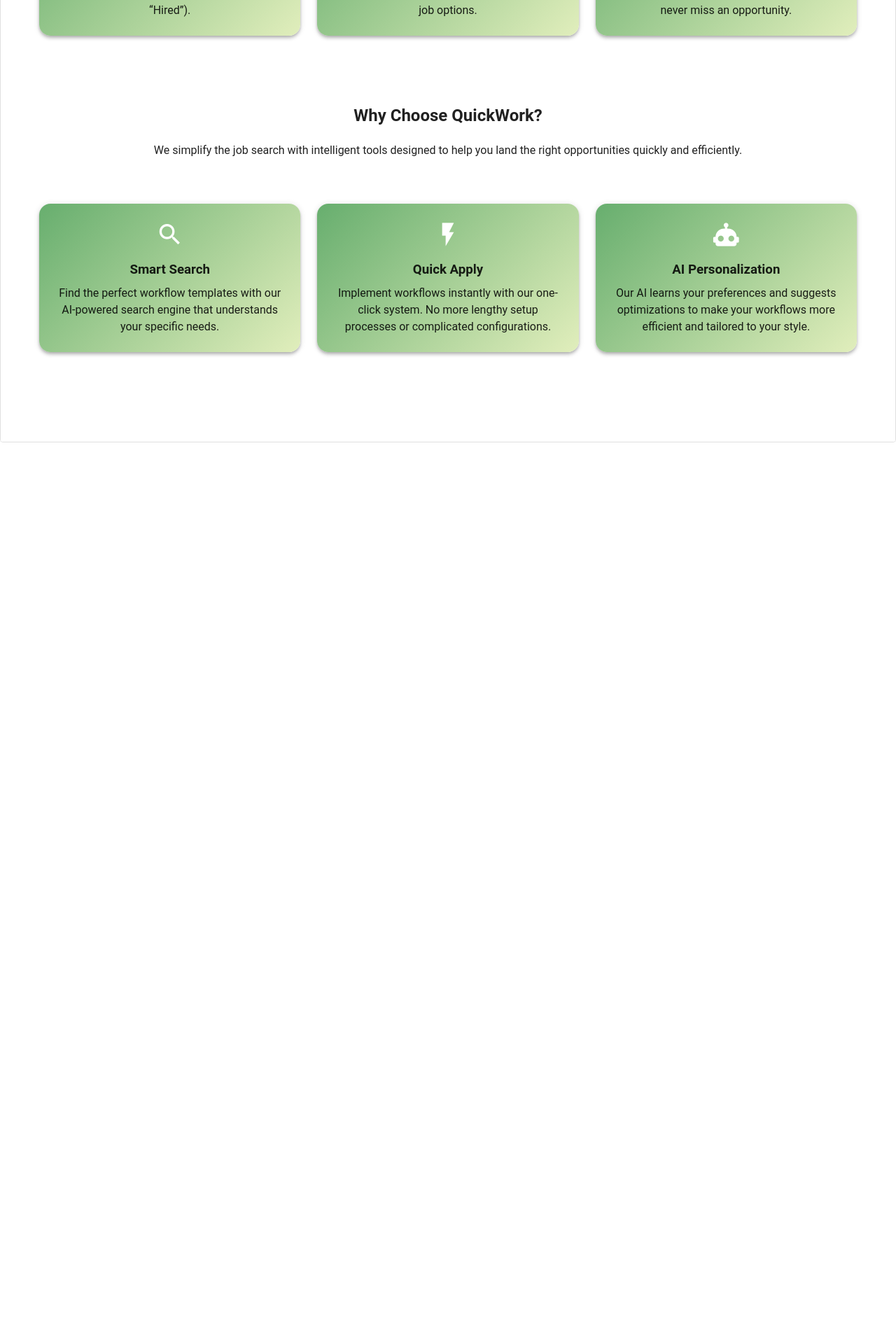
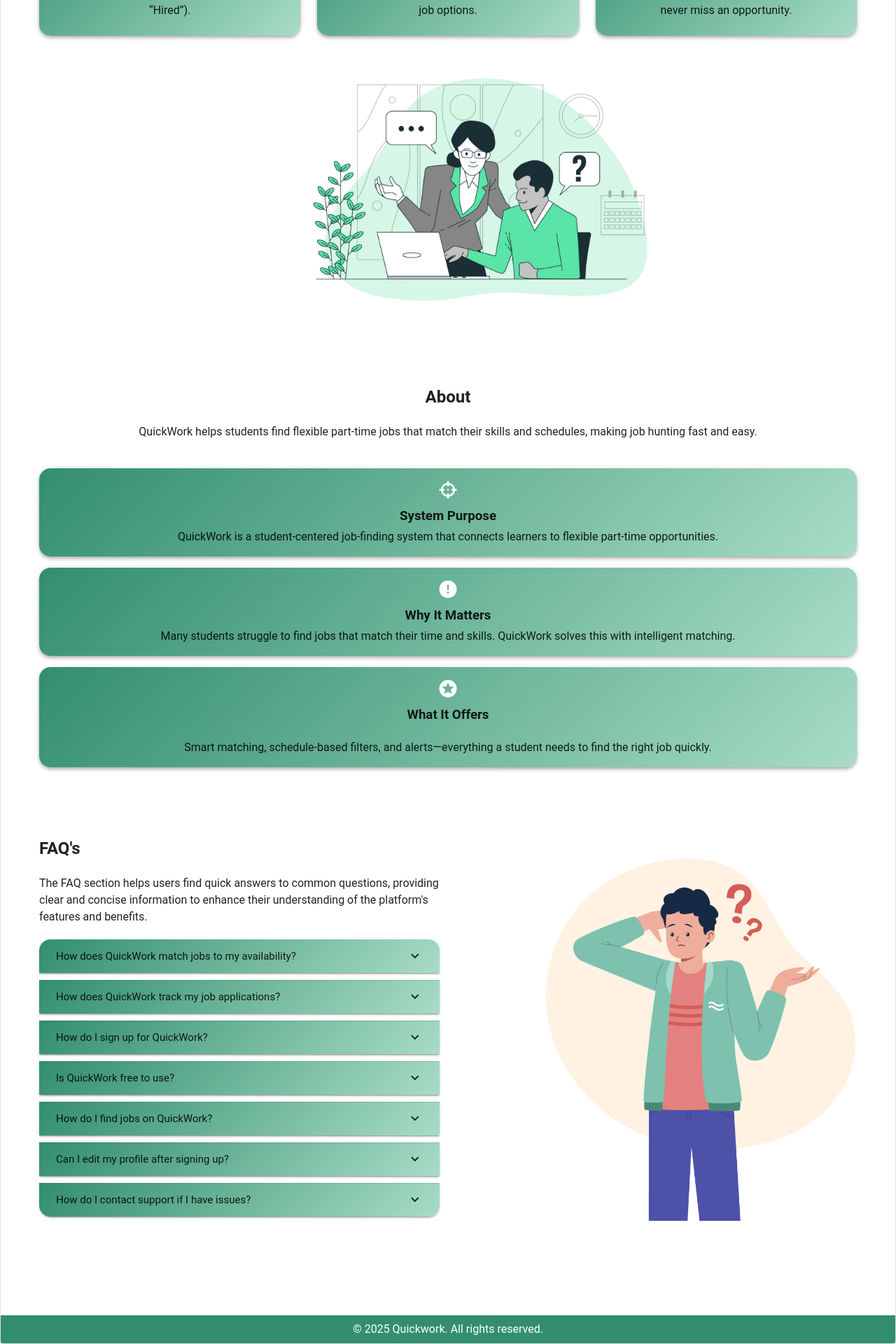
Before and after one commit to ianglenncurilan/web-quickwork, a Vue app: page / in a window 1280 px wide. Shown: the part 1422-3342 px from the top of the page at 70% size. Before the commit the page ends 2054 px from the top, so only its background shows below. Built offline with nearby package versions, Linux system fonts and the light colour scheme.

Commit message:
Home/Feature/About/FAQ done

```diff
--- a/src/views/pages/HomeView.vue
+++ b/src/views/pages/HomeView.vue
@@ -40,7 +40,7 @@ function scrollToSection(id) {
       </v-app-bar>
 
 
-      <!-- Main Content -->
+      <!-- Home Section -->
       <v-container fluid>
         <v-container>
           <v-row align="center" justify="center" id="home" style="height: 100vh">
@@ -82,7 +82,7 @@ function scrollToSection(id) {
               <v-card
                 class="pa-6"
                 elevation="4"
-                style="background: linear-gradient(135deg, #67ae6e, #e1eebc); border-radius: 16px"
+                style="background: linear-gradient(135deg, #328e6e, #a8dcc6); border-radius: 16px"
               >
               <v-icon size="40" color="white">mdi-account-search</v-icon>
                 <h3 class="white--text mt-4 mb-2">Smart Job Matching</h3>
@@ -97,7 +97,7 @@ function scrollToSection(id) {
               <v-card
                 class="pa-6"
                 elevation="4"
-                style="background: linear-gradient(135deg, #67ae6e, #e1eebc); border-radius: 16px"
+                style="background: linear-gradient(135deg, #328e6e, #a8dcc6); border-radius: 16px"
               >
               <v-icon size="40" color="white">mdi-calendar-clock</v-icon>
                 <h3 class="white--text mt-4 mb-2">Schedule-Based Filters</h3>
@@ -112,7 +112,7 @@ function scrollToSection(id) {
               <v-card
                 class="pa-6"
                 elevation="4"
-                style="background: linear-gradient(135deg, #67ae6e, #e1eebc); border-radius: 16px"
+                style="background: linear-gradient(135deg, #328e6e, #a8dcc6); border-radius: 16px"
               >
               <v-icon size="40" color="white">mdi-flash</v-icon>
                 <h3 class="white--text mt-4 mb-2">Quick Application</h3>
@@ -127,7 +127,7 @@ function scrollToSection(id) {
               <v-card
                 class="pa-6"
                 elevation="4"
-                style="background: linear-gradient(135deg, #67ae6e, #e1eebc); border-radius: 16px"
+                style="background: linear-gradient(135deg, #328e6e, #a8dcc6); border-radius: 16px"
               >
               <v-icon size="40" color="white">mdi-progress-check</v-icon>
                 <h3 class="white--text mt-4 mb-2">Application Tracker</h3>
@@ -142,7 +142,7 @@ function scrollToSection(id) {
               <v-card
                 class="pa-6"
                 elevation="4"
-                style="background: linear-gradient(135deg, #67ae6e, #e1eebc); border-radius: 16px"
+                style="background: linear-gradient(135deg, #328e6e, #a8dcc6); border-radius: 16px"
               >
               <v-icon size="40" color="white">mdi-handshake</v-icon>
                 <h3 class="white--text mt-4 mb-2">Student-Friendly Employers Only</h3>
@@ -157,7 +157,7 @@ function scrollToSection(id) {
               <v-card
                 class="pa-6"
                 elevation="4"
-                style="background: linear-gradient(135deg, #67ae6e, #e1eebc); border-radius: 16px"
+                style="background: linear-gradient(135deg, #328e6e, #a8dcc6); border-radius: 16px"
               >
               <v-icon size="40" color="white">mdi-bell-ring</v-icon>
                 <h3 class="white--text mt-4 mb-2">Real-Time Job Alerts</h3>
@@ -166,70 +166,145 @@ function scrollToSection(id) {
                 </p>
               </v-card>
             </v-col>
+            <!-- End Section Image -->
+            <v-col cols="12" md="5" class="text-center">
+              <img src="@/assets/about.jpg" alt="Intern Illustration" style="max-width: 120%; display: block; margin: 0 auto"/>
+           </v-col>
           </v-row>
 
-           <!-- Why Choose QW section -->
-           <v-row class="text-center mt-16" justify="center">
+          <!-- About Section -->
+          <v-row class="text-center mt-16" justify="center" id="about">
             <v-col cols="12">
-              <h2 class="white--text mb-4 my-5">Why Choose QuickWork?</h2>
+              <h2 class="white--text mb-2 my-5">About</h2>
               <p class="subtitle-1 white--text mb-10 my-5">
-                We simplify the job search with intelligent tools designed to help you land the
-                right opportunities quickly and efficiently.
+                QuickWork helps students find flexible part-time jobs that match their skills and schedules, making job hunting fast and easy.
               </p>
-            </v-col>
 
     <!-- Card 1 -->
-            <v-col cols="12" md="4">
     <v-card
-                class="pa-6"
+      class="pa-4 mb-4"
       elevation="4"
-                style="background: linear-gradient(135deg, #67ae6e, #e1eebc); border-radius: 16px"
+      style="background: linear-gradient(135deg, #328e6e, #a8dcc6); border-radius: 16px"
     >
-                <v-icon size="40" color="white">mdi-magnify</v-icon>
-                <h3 class="white--text mt-4 mb-2">Smart Search</h3>
+      <v-icon size="30" color="white">mdi-target</v-icon>
+      <h3 class="white--text mt-2 mb-1">System Purpose</h3>
       <p class="white--text">
-                  Find the perfect workflow templates with our AI-powered search engine that
-                  understands your specific needs.
+        QuickWork is a student-centered job-finding system that connects learners to flexible part-time opportunities.
+      </p>
+    </v-card>
+
+    <!-- Card 2 -->
+    <v-card
+      class="pa-4 mb-4"
+      elevation="4"
+      style="background: linear-gradient(135deg, #328e6e, #a8dcc6); border-radius: 16px"
+    >
+      <v-icon size="30" color="white">mdi-alert-circle</v-icon>
+      <h3 class="white--text mt-2 mb-1">Why It Matters</h3>
+      <p class="white--text">
+        Many students struggle to find jobs that match their time and skills. QuickWork solves this with intelligent matching.
+      </p>
+    </v-card>
+
+    <!-- Card 3 -->
+    <v-card
+      class="pa-4"
+      elevation="4"
+      style="background: linear-gradient(135deg, #328e6e, #a8dcc6); border-radius: 16px"
+    >
+      <v-icon size="30" color="white">mdi-star-circle</v-icon>
+      <h3 class="white--text mt-2 mb-5">What It Offers</h3>
+      <p class="white--text">
+        Smart matching, schedule-based filters, and alerts—everything a student needs to find the right job quickly.
       </p>
     </v-card>
   </v-col>
+</v-row>
 
-            <!-- Card 2 -->
-            <v-col cols="12" md="4">
-              <v-card
-                class="pa-6"
-                elevation="4"
-                style="background: linear-gradient(135deg, #67ae6e, #e1eebc); border-radius: 16px"
-              >
-                <v-icon size="40" color="white">mdi-flash</v-icon>
-                <h3 class="white--text mt-4 mb-2">Quick Apply</h3>
-                <p class="white--text">
-                  Implement workflows instantly with our one-click system. No more lengthy setup
-                  processes or complicated configurations.
+
+           <!-- FAQ section -->
+          <v-row class="mt-16" align="center" justify="center" id="faqs">
+          <v-col cols="12" md="6">
+            <h2 class="white--text my-5">FAQ's</h2>
+            <p class="subtitle-1 white--text mb-5">
+              The FAQ section helps users find quick answers to common questions, providing clear and concise information to enhance their understanding of the platform's features and benefits.
             </p>
-              </v-card>
+          <v-expansion-panels>
+
+           <!-- Panel 1 -->
+          <v-expansion-panel style="background: linear-gradient(135deg, #328e6e, #a8dcc6); border-radius: 16px; margin-bottom: 10px;">
+            <v-expansion-panel-title class="white--text">How does QuickWork match jobs to my availability?</v-expansion-panel-title>
+            <v-expansion-panel-text class="white--text">
+              QuickWork offers schedule-based filters, allowing you to search for jobs that fit your class schedule or preferred work hours. This ensures flexibility in finding the right job.
+            </v-expansion-panel-text>
+            </v-expansion-panel>
+
+      <!-- Panel 2 -->
+      <v-expansion-panel style="background: linear-gradient(135deg, #328e6e, #a8dcc6); border-radius: 16px; margin-bottom: 10px;">
+        <v-expansion-panel-title class="white--text">How does QuickWork track my job applications?</v-expansion-panel-title>
+        <v-expansion-panel-text class="white--text">
+          QuickWork has an application tracker that monitors the status of your job applications. You can easily view whether your application is pending, viewed, or hired.        </v-expansion-panel-text>
+      </v-expansion-panel>
+
+      <!-- Panel 3 -->
+      <v-expansion-panel style="background: linear-gradient(135deg, #328e6e, #a8dcc6); border-radius: 16px; margin-bottom: 10px;">
+        <v-expansion-panel-title class="white--text">How do I sign up for QuickWork?</v-expansion-panel-title>
+        <v-expansion-panel-text class="white--text">
+          You can sign up by clicking the "Sign up" button on the homepage and filling in your details to create an account.
+        </v-expansion-panel-text>
+      </v-expansion-panel>
+
+      <!-- Panel 4 -->
+      <v-expansion-panel style="background: linear-gradient(135deg, #328e6e, #a8dcc6); border-radius: 16px; margin-bottom: 10px;">
+        <v-expansion-panel-title class="white--text"> Is QuickWork free to use?</v-expansion-panel-title>
+        <v-expansion-panel-text class="white--text">
+          Yes, QuickWork is free for students to use to find and apply for jobs.
+        </v-expansion-panel-text>
+      </v-expansion-panel>
+
+      <!-- Panel 5 -->
+      <v-expansion-panel style="background: linear-gradient(135deg, #328e6e, #a8dcc6); border-radius: 16px; margin-bottom: 10px;">
+        <v-expansion-panel-title class="white--text">How do I find jobs on QuickWork?</v-expansion-panel-title>
+        <v-expansion-panel-text class="white--text">
+          Use the Smart Search feature to find jobs based on your skills, schedule, and preferences.
+        </v-expansion-panel-text>
+      </v-expansion-panel>
+
+      <!-- Panel 6 -->
+      <v-expansion-panel style="background: linear-gradient(135deg, #328e6e, #a8dcc6); border-radius: 16px; margin-bottom: 10px;">
+        <v-expansion-panel-title class="white--text">Can I edit my profile after signing up?</v-expansion-panel-title>
+        <v-expansion-panel-text class="white--text">
+          Yes, you can update your profile and resume at any time to reflect your latest skills and experience.
+        </v-expansion-panel-text>
+      </v-expansion-panel>
+
+      <!-- Panel 7 -->
+      <v-expansion-panel style="background: linear-gradient(135deg, #328e6e, #a8dcc6); border-radius: 16px; margin-bottom: 10px;">
+        <v-expansion-panel-title class="white--text">How do I contact support if I have issues?</v-expansion-panel-title>
+        <v-expansion-panel-text class="white--text">
+          You can contact support through the "Help" section on the website, where you'll find contact information or a support ticket system.        </v-expansion-panel-text>
+      </v-expansion-panel>
+    </v-expansion-panels>
   </v-col>
 
-            <!-- Card 3 -->
-            <v-col cols="12" md="4">
-              <v-card
-                class="pa-6"
-                elevation="4"
-                style="background: linear-gradient(135deg, #67ae6e, #e1eebc); border-radius: 16px"
-              >
-                <v-icon size="40" color="white">mdi-robot</v-icon>
-                <h3 class="white--text mt-4 mb-2">AI Personalization</h3>
-                <p class="white--text">
-                  Our AI learns your preferences and suggests optimizations to make your workflows
-                  more efficient and tailored to your style.
-                </p>
-              </v-card>
+  <!-- Image Column -->
+  <v-col cols="12" md="6" class="text-center">
+    <img src="@/assets/faq.jpg" alt="Intern Illustration" style="max-width: 100%; border-radius: 16px; margin-left: 10%;" />
   </v-col>
 </v-row>
         </v-container>
       </v-container>
 
       <br /><br /><br /><br />
+
+      <!-- Footer Section -->
+      <v-footer color="#328e6e" padless>
+        <v-row align="center" justify="center" class="white--text">
+          <v-col class="text-center">
+            <p>&copy; 2025 Quickwork. All rights reserved.</p>
+          </v-col>
+        </v-row>
+      </v-footer>
     </v-app>
   </v-responsive>
 </template>
```
Also changed, not shown: src/assets/about.jpg (added), src/assets/faq.jpg (added). Lines whose indentation alone changed are shown as unchanged.
